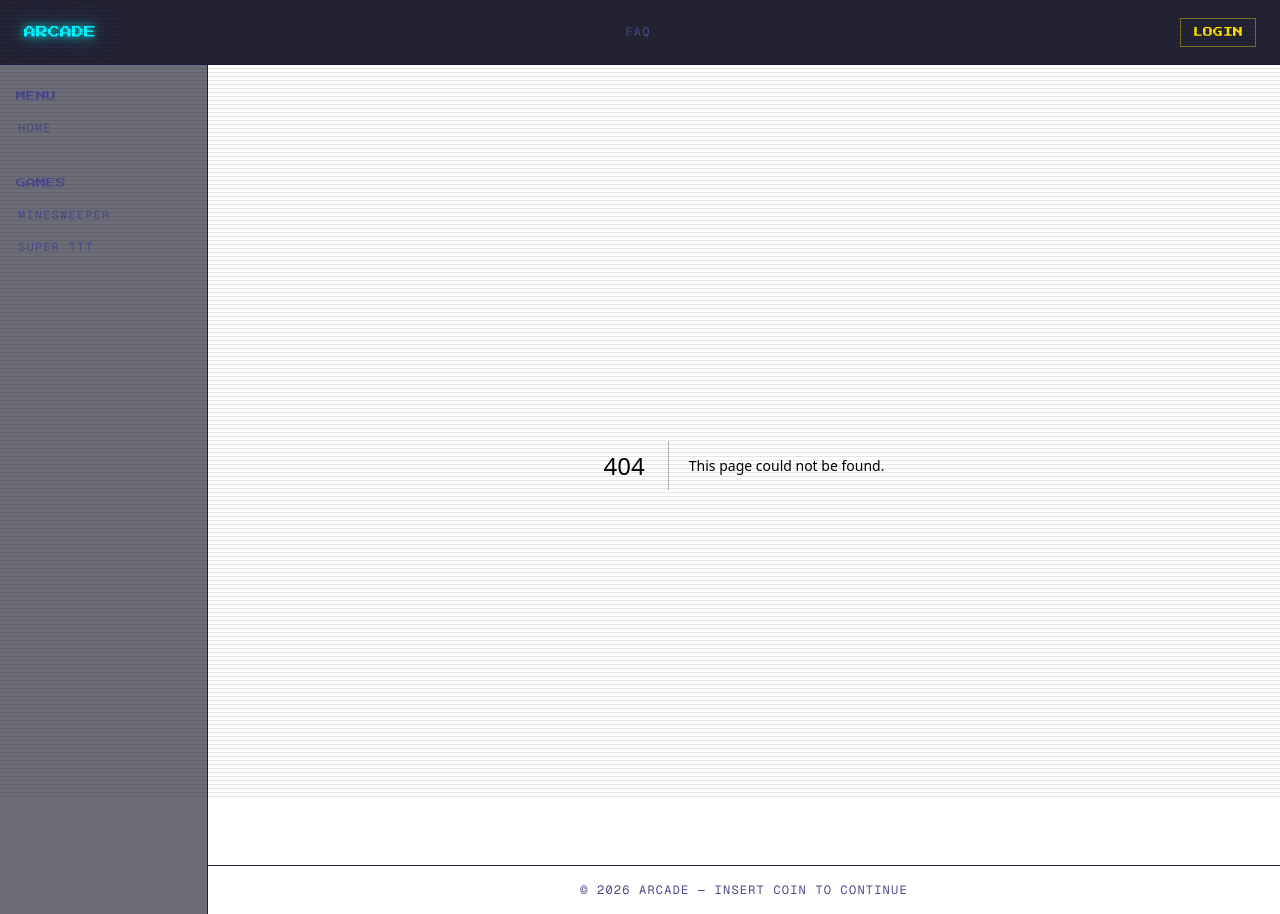
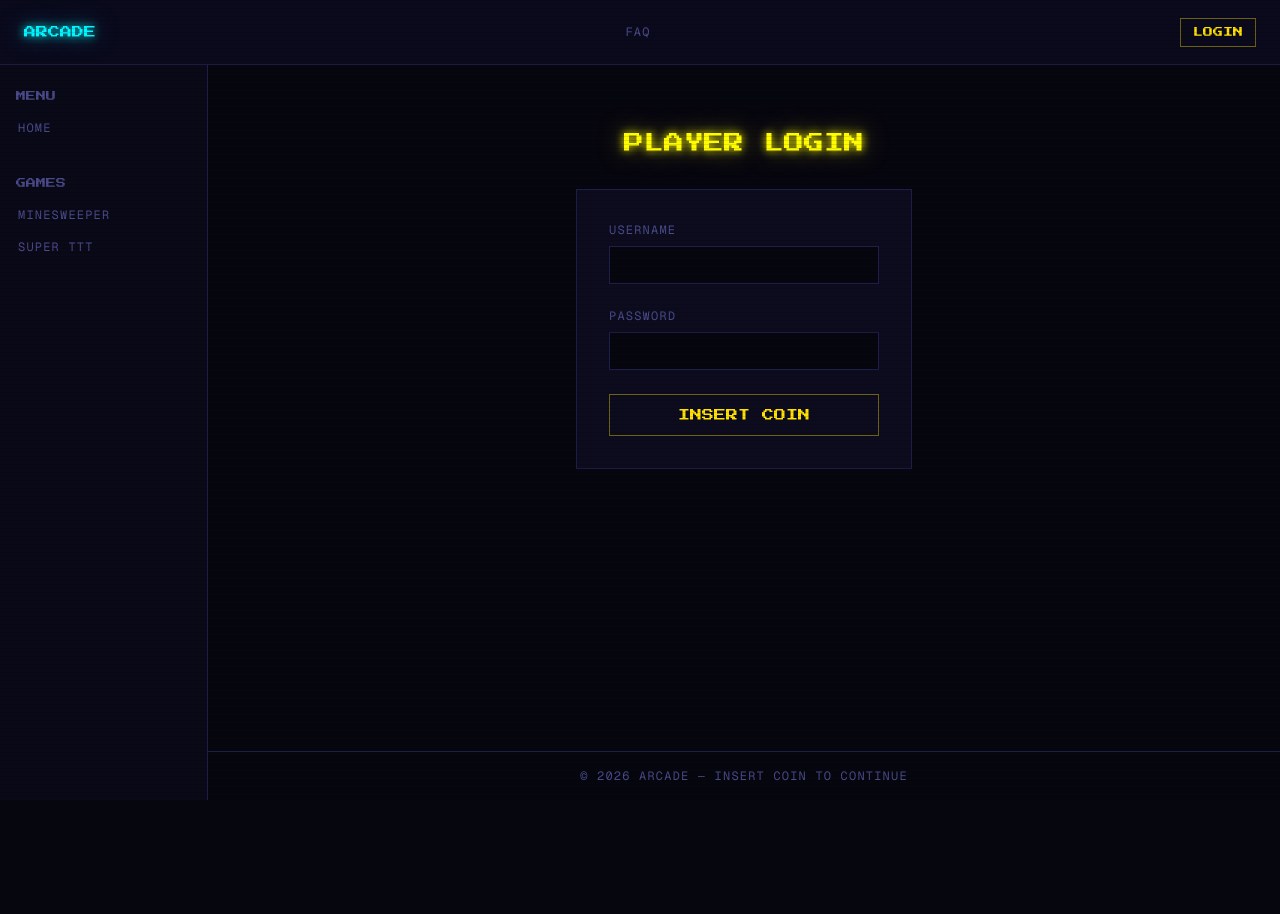
Before and after one commit to filly7721/ft_transcendance, a Next.js app in the folder frontend/: page /login in a window 1280 px wide. Before the commit this address had no page. After the commit the page ends 800 px from the top, so only its background shows below. Built offline with nearby package versions, Linux system fonts and the light colour scheme.

Commit message:
feat(frontend): add FAQ and login placeholder pages

```diff
--- /dev/null
+++ b/frontend/src/app/faq/page.tsx
@@ -0,0 +1,31 @@
+// TODO: replace placeholder questions with real content
+const faqs = [
+  {
+    q: "HOW DO I PLAY WITH FRIENDS?",
+    a: "Multiplayer lobbies are coming soon. You will be able to invite friends by username.",
+  },
+  {
+    q: "IS AN ACCOUNT REQUIRED?",
+    a: "You can browse without one, but playing ranked games will require logging in.",
+  },
+];
+
+function FaqItem({ q, a }: { q: string; a: string }) {
+  return (
+    <div className="border border-arcade-border bg-arcade-card p-6">
+      <h2 className="mb-3 font-arcade text-xs glow-cyan">{q}</h2>
+      <p className="text-xs font-mono leading-relaxed text-arcade-muted">{a}</p>
+    </div>
+  );
+}
+
+export default function FaqPage() {
+  return (
+    <div className="mx-auto flex max-w-2xl flex-col gap-6 px-6 py-16">
+      <h1 className="mb-4 text-center font-arcade text-2xl glow-cyan animate-glow-pulse">FAQ</h1>
+      {faqs.map((faq) => (
+        <FaqItem key={faq.q} {...faq} />
+      ))}
+    </div>
+  );
+}
--- /dev/null
+++ b/frontend/src/app/login/page.tsx
@@ -0,0 +1,36 @@
+function Field({ label, type }: { label: string; type: string }) {
+  return (
+    <label className="block">
+      <span className="mb-2 block text-xs font-mono uppercase tracking-widest text-arcade-muted">
+        {label}
+      </span>
+      <input
+        type={type}
+        className="w-full border border-arcade-border bg-arcade-bg px-3 py-2 text-sm font-mono text-foreground outline-none transition-colors focus:border-neon-cyan"
+      />
+    </label>
+  );
+}
+
+export default function LoginPage() {
+  return (
+    <div className="mx-auto max-w-sm px-6 py-16">
+      <h1 className="mb-8 text-center font-arcade text-xl glow-yellow animate-glow-pulse">
+        PLAYER LOGIN
+      </h1>
+
+      {/* TODO: wire up to the backend auth endpoints (server action or route handler) */}
+      <form className="flex flex-col gap-6 border border-arcade-border bg-arcade-panel p-8">
+        <Field label="Username" type="text" />
+        <Field label="Password" type="password" />
+        <button
+          type="submit"
+          className="border border-neon-yellow/40 py-3 font-arcade text-xs text-neon-yellow transition-all hover:border-neon-yellow hover:shadow-[0_0_8px_#ffe00040]"
+        >
+          INSERT COIN
+        </button>
+        {/* TODO: add REGISTER link and OAuth (42 intra) login */}
+      </form>
+    </div>
+  );
+}
```
